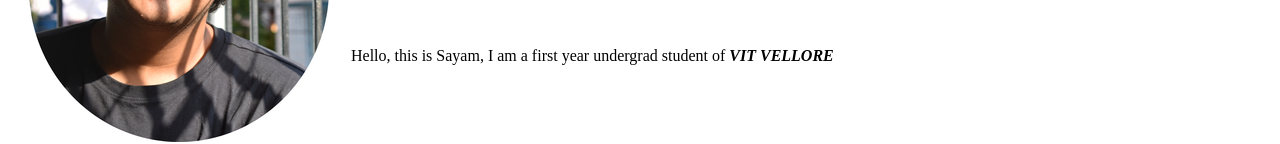
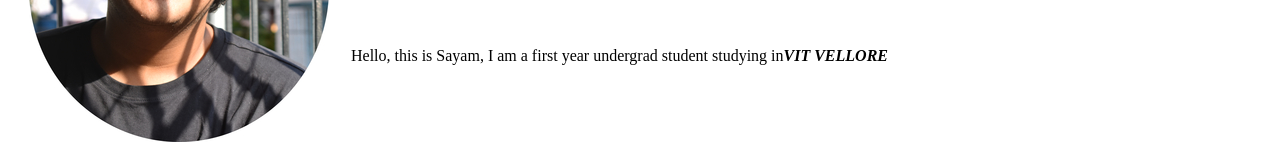
Before and after one commit to Sayam06/myFirstWebsite, a plain HTML site: page index.html in a window 1280 px wide. Shown: the part 195-339 px from the top of the page. Drawn offline with Linux system fonts and the light colour scheme.

Commit message:
Update index.html

```diff
--- a/index.html
+++ b/index.html
@@ -13,7 +13,7 @@
       <td>  <h1>SAYAM SARKAR</h1>
         <p><em>Student at <strong>VIT Vellore</strong>.</em></p>
         <br>
-        <p>Hello, this is Sayam, I am a first year undergrad student of <em><strong>VIT VELLORE</strong></em></p></td>
+        <p>Hello, this is Sayam, I am a first year undergrad student studying in<em><strong>VIT VELLORE</strong></em></p></td>
     </tr>
   </table>
 
```
